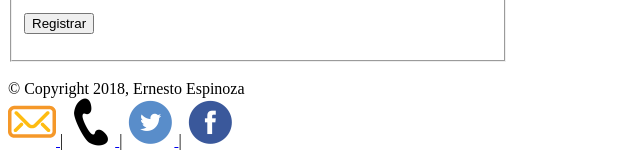
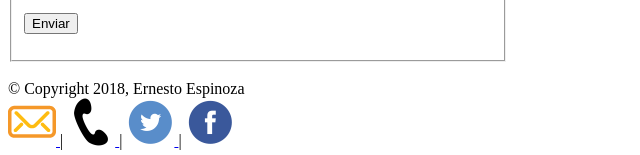
Before and after one commit to ErnestoEspinozaV/NextU, a plain HTML site: page educacion.html in a window 1280 px wide. Shown: the part 735-890 px from the top of the page, 0-640 px from the left. Drawn offline with Linux system fonts and the light colour scheme.

Commit message:
Cambiar el label del button

```diff
--- a/educacion.html
+++ b/educacion.html
@@ -106,7 +106,7 @@
           </tr>
         </table>
         <p>
-          <input type="submit" value="Registrar">
+          <input type="submit" value="Enviar">
         </p>
       </fieldset>
     </form>
```
